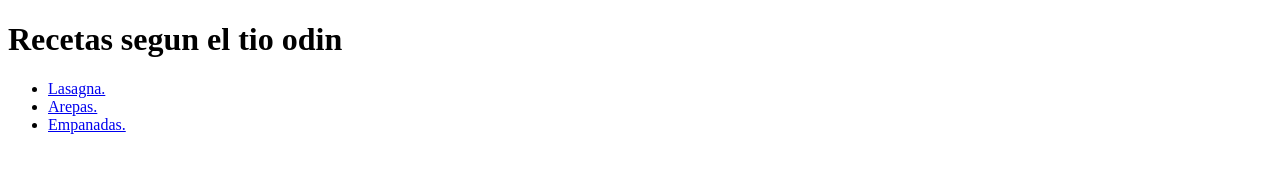
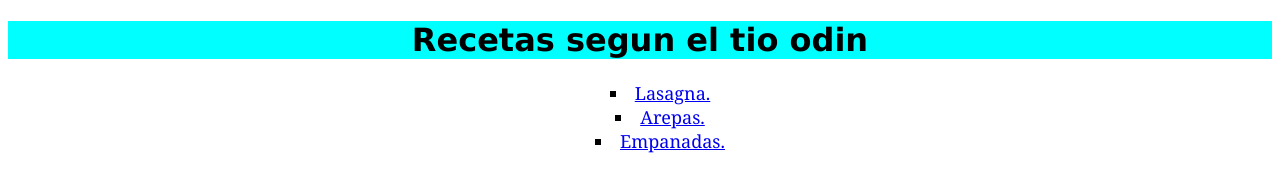
Before and after one commit to Juancho2706/odin-recipes, a plain HTML site: page index.html in a window 1280 px wide. Drawn offline with Linux system fonts and the light colour scheme.

Commit message:
New CSS file and corrections in 2 HTML files. Index and lasagna.

```diff
--- a/index.html
+++ b/index.html
@@ -3,13 +3,14 @@
     <head>
         <meta charset="UTF -8">
         <title>Recetas con Juancho</title>
+        <link rel="stylesheet" href="style.css">
     </head>
     <body>
-        <h1>Recetas segun el tio odin</h1>
+        <h1 class="titulo">Recetas segun el tio odin</h1>
         <ul>
-            <li><a href="recipes/lasagna.html">Lasagna.</a></li>
-            <li><a href="recipes/arepas.html">Arepas.</a></li>
-            <li><a href="recipes/empanadas.html">Empanadas.</a></li>
+            <li class="lista"><a href="recipes/lasagna.html">Lasagna.</a></li>
+            <li class="lista"><a href="recipes/arepas.html">Arepas.</a></li>
+            <li class="lista"><a href="recipes/empanadas.html">Empanadas.</a></li>
         </ul>
     </body>
 </html>
--- /dev/null
+++ b/style.css
@@ -0,0 +1,22 @@
+.titulo{
+    background-color: aqua;
+    font-family: 'Lucida Sans', 'Lucida Sans Regular', 'Lucida Grande', 'Lucida Sans Unicode', Geneva, Verdana, sans-serif;
+    text-align: center;
+}
+
+.lista{
+    text-align:center;
+    font-family: Cambria, Cochin, Georgia, Times, 'Times New Roman', serif;
+    font-size: large;
+    list-style-position: inside;
+    list-style-type: square;
+}
+
+.imagenes{
+    height: 300px;
+}
+
+.lalista li{
+    font-style: italic;
+    background-color: brown;
+}
```
Also changed, not shown: recipes/lasagna.html (+3 -2 lines).
